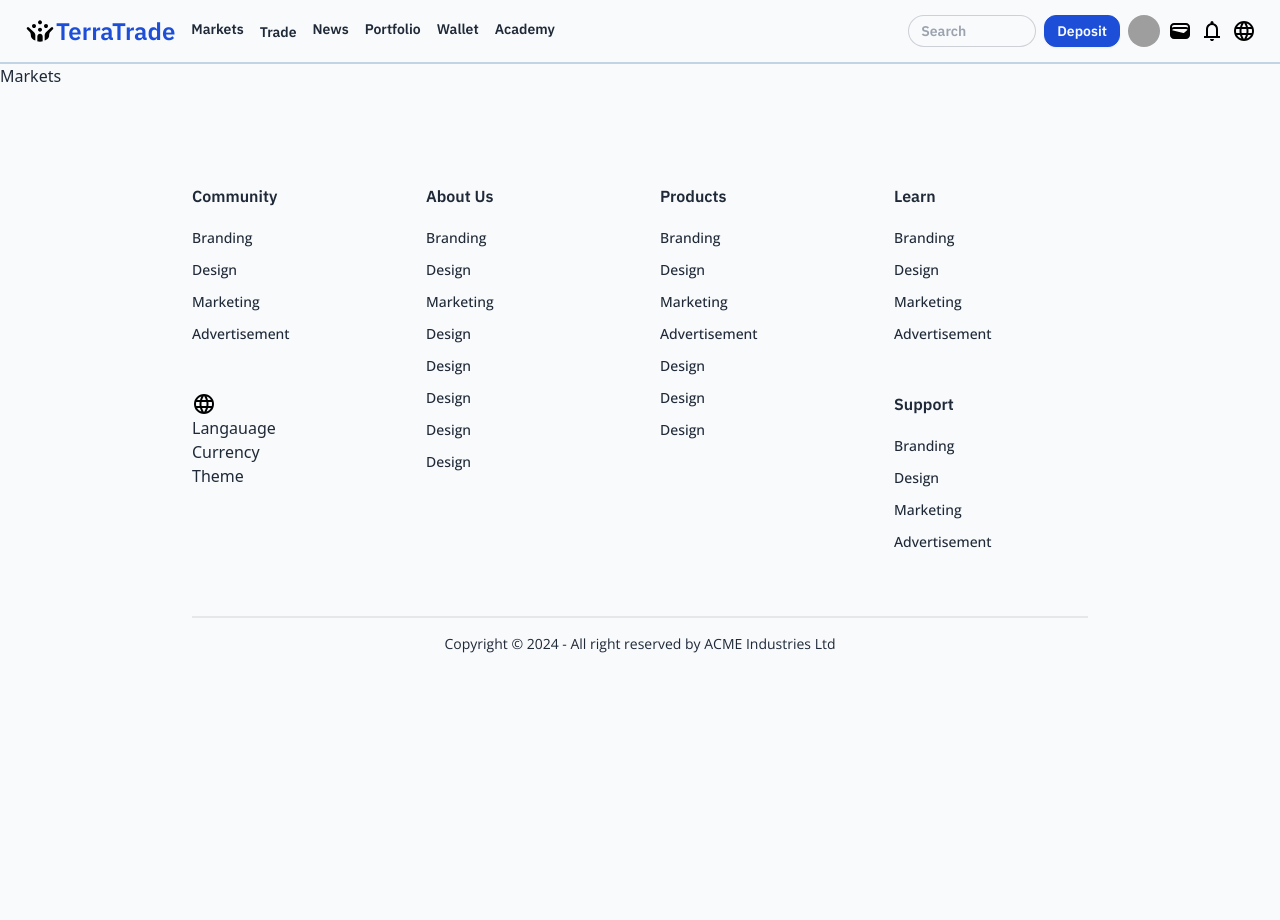
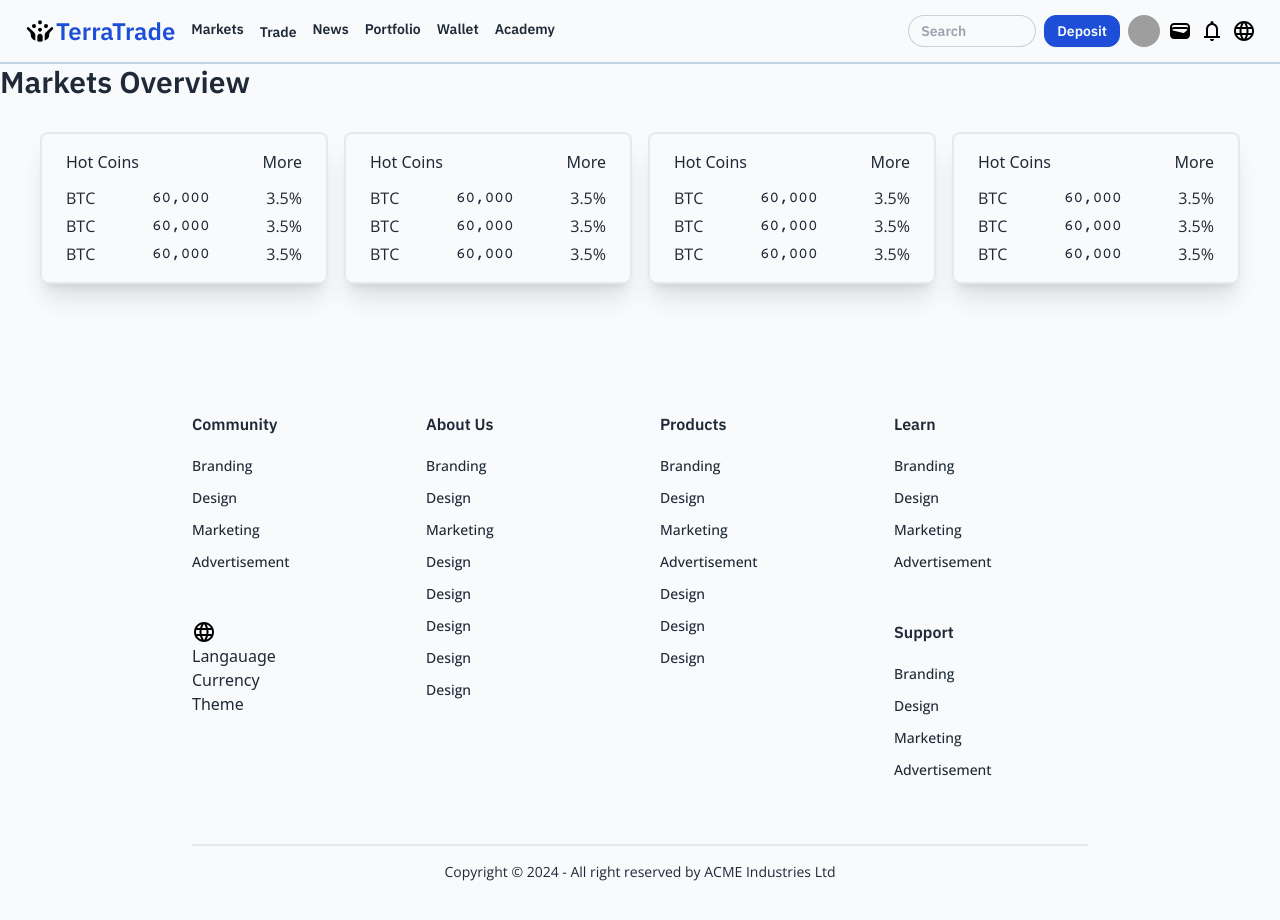
Before and after one commit to mhamadissa1/Senior-Project, a React (Vite) app in the folder frontend/: page /markets in a window 1280 px wide. Shown: the top 920 px of the page. Before the commit the page ends 800 px from the top, so only its background shows below. Built offline with nearby package versions, Linux system fonts and the light colour scheme; grey boxes are pictures that could not be loaded.

Commit message:
Added cards for market overview

```diff
--- /dev/null
+++ b/frontend/src/assets/icons/gridSVG.jsx
@@ -0,0 +1,18 @@
+function GridSVG(props) {
+  return (
+    <>
+      <svg
+        xmlns="http://www.w3.org/2000/svg"
+        height="24px"
+        viewBox="0 -960 960 960"
+        width="24px"
+        fill="#797A7B"
+        className={props.className}
+      >
+        <path d="M120-520v-320h320v320H120Zm0 400v-320h320v320H120Zm400-400v-320h320v320H520Zm0 400v-320h320v320H520ZM200-600h160v-160H200v160Zm400 0h160v-160H600v160Zm0 400h160v-160H600v160Zm-400 0h160v-160H200v160Zm400-400Zm0 240Zm-240 0Zm0-240Z" />
+      </svg>
+
+    </>
+  );
+}
+export default GridSVG;
--- /dev/null
+++ b/frontend/src/assets/icons/listSVG.jsx
@@ -0,0 +1,18 @@
+function ListSVG(props) {
+  return (
+    <>
+      <svg
+        xmlns="http://www.w3.org/2000/svg"
+        height="24px"
+        viewBox="0 -960 960 960"
+        width="24px"
+        fill="#797A7B"
+        className={props.className}
+      >
+        <path d="M360-240h440v-107H360v107ZM160-613h120v-107H160v107Zm0 187h120v-107H160v107Zm0 186h120v-107H160v107Zm200-186h440v-107H360v107Zm0-187h440v-107H360v107ZM160-160q-33 0-56.5-23.5T80-240v-480q0-33 23.5-56.5T160-800h640q33 0 56.5 23.5T880-720v480q0 33-23.5 56.5T800-160H160Z" />
+      </svg>
+    </>
+  );
+}
+
+export default ListSVG;
--- a/frontend/src/components/widgets/cards/academyVerticalCard.jsx
+++ b/frontend/src/components/widgets/cards/academyVerticalCard.jsx
@@ -7,7 +7,7 @@ function AcademyVerticalCard(props) {
         <div className="flex flex-col">
           <div className="">
             <img
-              className="object-cover h-full w-full"
+              className="object-cover h-full w-full rounded-2xl"
               src={props.img}
               alt={props.alt}
             />
--- /dev/null
+++ b/frontend/src/components/widgets/cards/entries/marketCardEntry.jsx
@@ -0,0 +1,13 @@
+function MarketCardEntry(props) {
+  return (
+    <>
+      <div className="flex flex-row justify-between items-center gap-x-6">
+        <p className="font-body">{props.name}</p>
+        <p className="font-mono">{props.price}</p>
+        <p className="font-body">{props.percentage}</p>
+      </div>
+    </>
+  );
+}
+
+export default MarketCardEntry;
--- /dev/null
+++ b/frontend/src/components/widgets/cards/entries/marketCardTitle.jsx
@@ -0,0 +1,12 @@
+function MarketCardTitle(props) {
+  return (
+    <>
+      <div className="flex flex-row justify-between mb-2">
+        <h3>{props.title}</h3>
+        <button>{props.buttonName}</button>
+      </div>
+    </>
+  );
+}
+
+export default MarketCardTitle;
--- a/frontend/src/components/widgets/cards/marketOverviewCard.jsx
+++ b/frontend/src/components/widgets/cards/marketOverviewCard.jsx
@@ -0,0 +1,19 @@
+import MarketCardEntry from "./entries/marketCardEntry";
+import MarketCardTitle from "./entries/marketCardTitle";
+
+function MarketOverviewCard() {
+  return (
+    <>
+      <div className="flex flex-col gap-y-1 px-6 py-4 w-72 border-2 shadow-xl rounded-lg">
+
+        <MarketCardTitle title="Hot Coins" buttonName="More" />
+
+        <MarketCardEntry name="BTC" price="60,000" percentage="3.5%" />
+        <MarketCardEntry name="BTC" price="60,000" percentage="3.5%" />
+        <MarketCardEntry name="BTC" price="60,000" percentage="3.5%" />
+
+      </div>
+    </>
+  );
+}
+export default MarketOverviewCard;
--- a/frontend/src/pages/academy.jsx
+++ b/frontend/src/pages/academy.jsx
@@ -3,18 +3,17 @@ import AcademyHorizontalCard from "../components/widgets/cards/academyHorizontal
 import data from "../db.json";
 import Range from "../components/widgets/range.jsx";
 import Badge from "../components/widgets/badge.jsx";
+import ListSVG from "../assets/icons/listSVG.jsx";
+import GridSVG from "../assets/icons/gridSVG.jsx";
 
 function Academy() {
   return (
     <>
       {/* Filters */}
-
       <div className="flex flex-col items-center gap-y-8 mt-12 ">
-
         <h1 className="text-3xl font-display font-semibold text-base-content">
           Topics at Academy
         </h1>
-
         <div className="grid grid-cols-2 auto-cols-fr justify-items-center gap-x-10">
           <div className="flex flex-col justify-self-end gap-y-4 p-4">
             <h5>Topics</h5>
@@ -53,11 +52,25 @@ function Academy() {
             </div>
           </div>
         </div>
-
       </div>
 
       {/* Filter Bar */}
-      <div></div>
+      <div className="flex flex-row justify-between items-center bg-base-200 py-4 my-8">
+        <div className="flex flex-row">
+          <p>Layout</p>
+          <GridSVG />
+          <ListSVG />
+          <button className="btn btn-sm btn-primary rounded-xl">Apply Filters</button>
+          <button className="btn btn-sm btn-primary rounded-xl">Clear Filters</button>
+
+        </div>
+
+        <div>
+        <button className="btn btn-sm btn-primary rounded-xl">Hide Filters</button>
+
+        </div>
+
+      </div>
 
       {/* Cards */}
       <div className="flex items-center justify-center">
--- a/frontend/src/pages/markets.jsx
+++ b/frontend/src/pages/markets.jsx
@@ -1,12 +1,19 @@
+import MarketOverviewCard from "../components/widgets/cards/marketOverviewCard";
 
 function Markets() {
-
-
-    return (
-        <>
-            <h1>Markets</h1>
-        </>
-    )
+  return (
+    <>
+      <h1 className="text-3xl font-display font-semibold text-base-content">
+        Markets Overview
+      </h1>
+      <div className="flex flex-row justify-center items-center gap-4 py-8">
+        <MarketOverviewCard />
+        <MarketOverviewCard />
+        <MarketOverviewCard />
+        <MarketOverviewCard />
+      </div>
+    </>
+  );
 }
 
 export default Markets;
```
